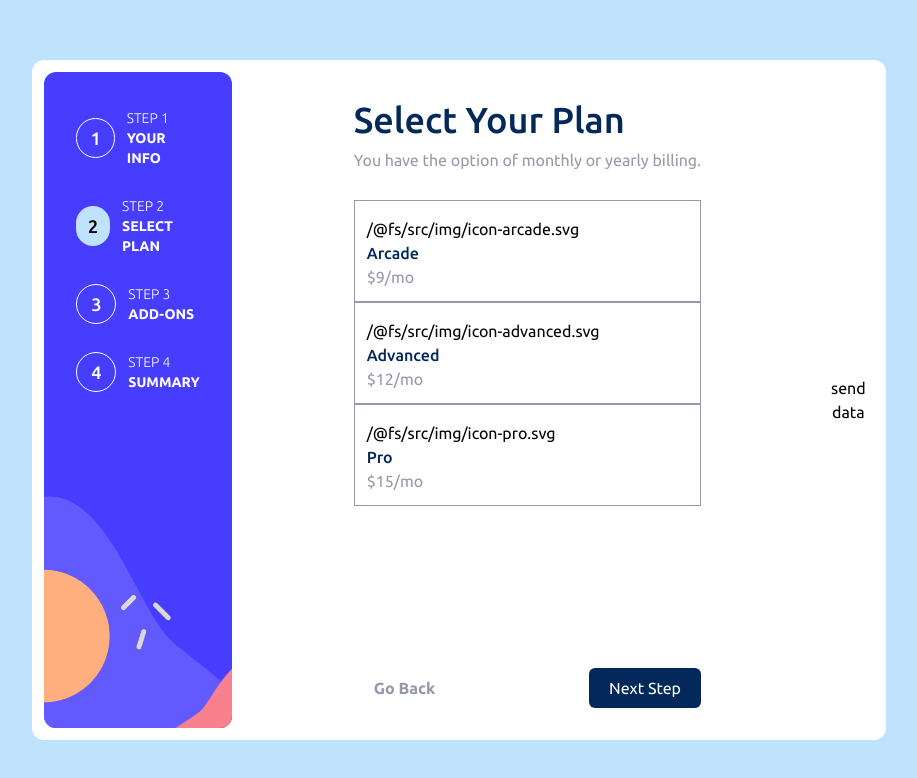
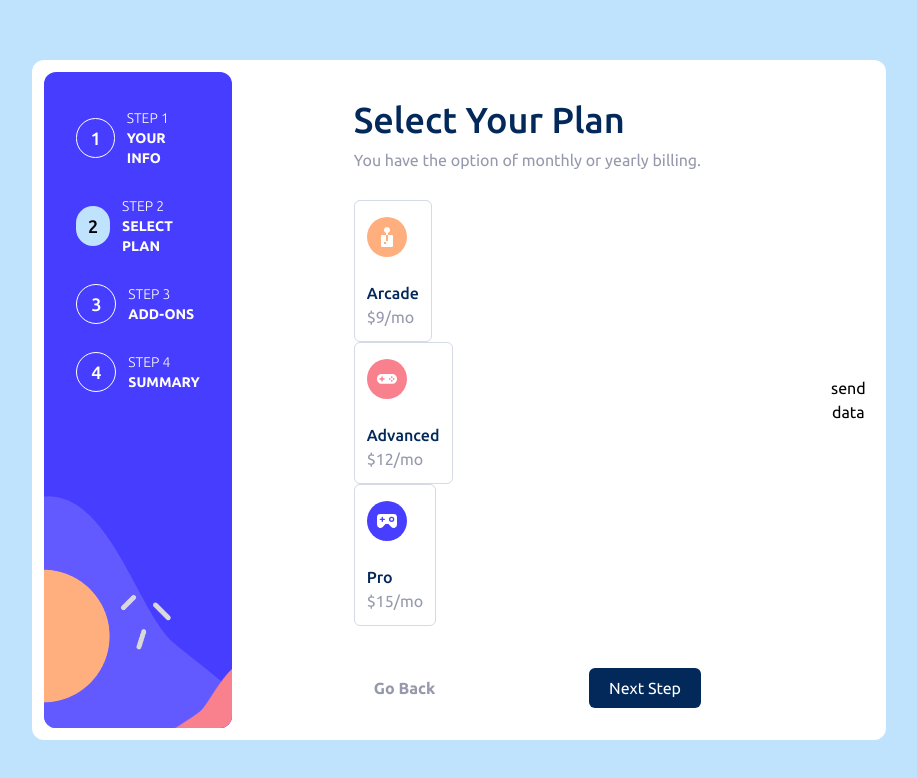
Before and after one commit to JoelDev7/multi-step-form, a React (Vite) app: page / in a window 1280 px wide. Both pictures are taken after typing "Sample", "name@example.com", "5551234" into the empty fields and a click on the button "Next Step". Shown: the top 778 px of the page, without its empty margins (181-1098 px from the left). Built offline with nearby package versions, Linux system fonts and the light colour scheme.

Commit message:
Added styles for selected and hover states

```diff
--- a/src/components/forms/SelectYourPlan/PlanCard.js
+++ b/src/components/forms/SelectYourPlan/PlanCard.js
@@ -2,14 +2,26 @@ export default function PlanCard({
   plan_icon,
   plan_title = "Title",
   plan_cost = "Cost",
+  selected_plan,
+  timespan,
+  setSelection,
 }) {
   return (
-    <div className="border border-cool_gray p-3 pt-4 hover:border-marine_blue">
-      <div>{plan_icon}</div>
-      <div>
+    <button
+      className={
+        (selected_plan === plan_title
+          ? "bg-light_blue bg-opacity-20 border-purplish_blue "
+          : "") +
+        "flex items-center md:block border border-light_gray p-3 pt-4 rounded-md hover:border-purplish_blue"
+      }
+    >
+      <div className="flex justify-center items-center md:items-start md:justify-start">
+        <img src={plan_icon} alt="" className="mb-0 md:mb-6" />
+      </div>
+      <div className="text-left ml-4 md:ml-0">
         <h2 className="text-marine_blue font-medium">{plan_title}</h2>
         <p className="text-cool_gray">{plan_cost}</p>
       </div>
-    </div>
+    </button>
   );
 }
```
